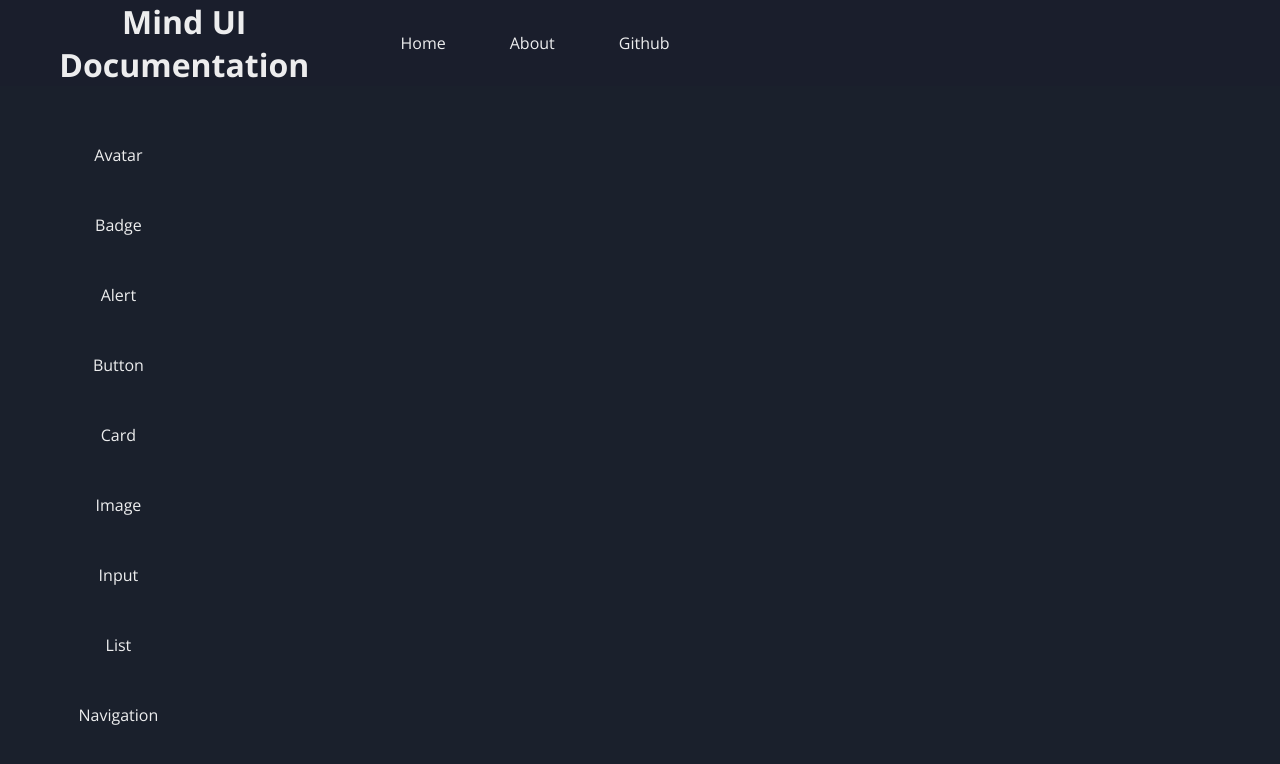
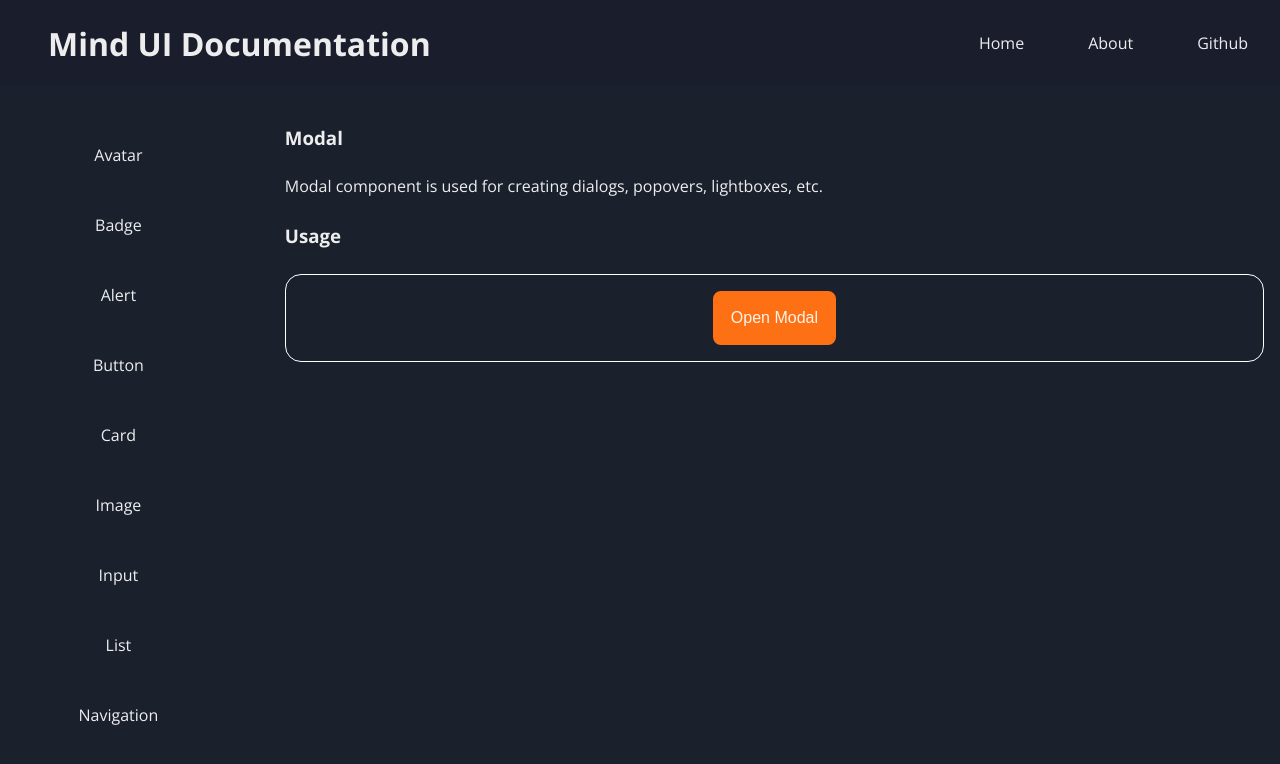
Before and after one commit to Jaynil1611/mind-ui, a React (Create React App) app: page /modal in a window 1280 px wide. Shown: the top 764 px of the page. Built offline with nearby package versions, Linux system fonts and the light colour scheme.

Commit message:
feat: added modal component

```diff
--- a/src/App.jsx
+++ b/src/App.jsx
@@ -11,6 +11,7 @@ import {
   Input,
   List,
   Navigation,
+  Modal,
 } from "./components";
 import { v4 as uuidv4, v4 } from "uuid";
 
@@ -24,7 +25,7 @@ const routes = [
   { id: v4(), path: "/input", name: "Input", component: <Input /> },
   { id: v4(), path: "/list", name: "List", component: <List /> },
   { id: v4(), path: "/nav", name: "Navigation", component: <Navigation /> },
-  { id: v4(), path: "/input", name: "Toast", component: "<Card />" },
+  { id: v4(), path: "/modal", name: "Modal", component: <Modal /> },
   { id: v4(), path: "/input", name: "Input", component: "<Card />" },
   { id: v4(), path: "/input", name: "Input", component: "<Card />" },
   { id: v4(), path: "/input", name: "Input", component: "<Card />" },
--- /dev/null
+++ b/src/components/Modal/Modal.css
@@ -0,0 +1,45 @@
+.modal-container {
+    display: flex;
+    flex-direction: column;
+    justify-content: space-between;
+    flex-wrap: wrap;
+}
+
+.modal-container > * {
+    margin: 0.8rem 0;
+}
+
+.modal-examples {
+    display: flex;
+    flex-wrap: wrap;
+    align-items: center;
+    justify-content: center;
+    padding: 1rem;
+    border: 1px solid white;
+    border-radius: 1rem;
+}
+
+.modal {
+    display: flex;
+    z-index:3;
+    position: relative;
+    width: 50%;
+    padding:1rem;
+    margin:auto;
+    background-color: var(--secondary-color);
+}
+
+.modal-content {
+    display: flex;
+    flex-direction: column;
+    flex-wrap: wrap;
+    flex: 1 1 0;
+    align-items: center;
+    justify-content: center;
+}
+
+.close {
+    position: relative;
+    margin-top: 1rem;
+    padding: 0.5rem;
+}
--- /dev/null
+++ b/src/components/Modal/Modal.jsx
@@ -0,0 +1,50 @@
+import React, { useState } from "react";
+import "./Modal.css";
+import "../Button/Button.css";
+
+const ModalContent = ({ setShowModal }) => {
+  return (
+    <div className="modal">
+      <div className="modal-content">
+        <h3> Modal Heading </h3>
+        <p>
+          Hello, modals can be used as interactive elements to create
+          informative dialogs with the user.
+        </p>
+        <button
+          type="button"
+          className="close button-primary"
+          onClick={() => setShowModal(false)}
+        >
+          Close
+        </button>
+      </div>
+    </div>
+  );
+};
+
+function Modal(props) {
+  const [showModal, setShowModal] = useState(false);
+
+  return (
+    <div className="modal-container">
+      <h3> Modal </h3>
+      <p>
+        Modal component is used for creating dialogs, popovers, lightboxes, etc.
+      </p>
+      <h3> Usage </h3>
+      <div className="modal-examples">
+        <button
+          type="button"
+          className="button button-primary"
+          onClick={() => setShowModal(true)}
+        >
+          Open Modal
+        </button>
+      </div>
+      <div>{showModal && <ModalContent setShowModal={setShowModal} />}</div>
+    </div>
+  );
+}
+
+export default Modal;
--- a/src/components/Navigation/Navigation.css
+++ b/src/components/Navigation/Navigation.css
@@ -18,7 +18,7 @@
     border-radius: 1rem;
 }
 
-.navbar {
+.nav {
     display: flex;
     flex-wrap: wrap;
     list-style: none;
@@ -26,11 +26,11 @@
     justify-content: flex-start;
 }
 
-.navbar-left {
+.nav-left {
     justify-content: flex-start;
 }
 
-.navbar-right {
+.nav-right {
     justify-content: flex-end;
 }
 
--- a/src/components/Navigation/Navigation.jsx
+++ b/src/components/Navigation/Navigation.jsx
@@ -14,7 +14,7 @@ function Navigation(props) {
       <h3> Desktop Navigation </h3>
       <p> Left Nav </p>
       <div className="navigation-examples">
-        <ul className="navbar navbar-left">
+        <ul className="nav nav-left">
           <li>
             <a className="nav-link" href="nav#">
               Home
@@ -44,7 +44,7 @@ function Navigation(props) {
       </div>
       <p> Right Nav </p>
       <div className="navigation-examples">
-        <ul className="navbar navbar-right">
+        <ul className="nav nav-right">
           <li>
             <a className="nav-link" href="nav#">
               Home
--- a/src/components/index.js
+++ b/src/components/index.js
@@ -7,3 +7,4 @@ export { default as Image } from "./Image/Image";
 export { default as Input } from "./Input/Input";
 export { default as List } from "./List/List";
 export { default as Navigation } from "./Navigation/Navigation";
+export { default as Modal } from "./Modal/Modal";
```
